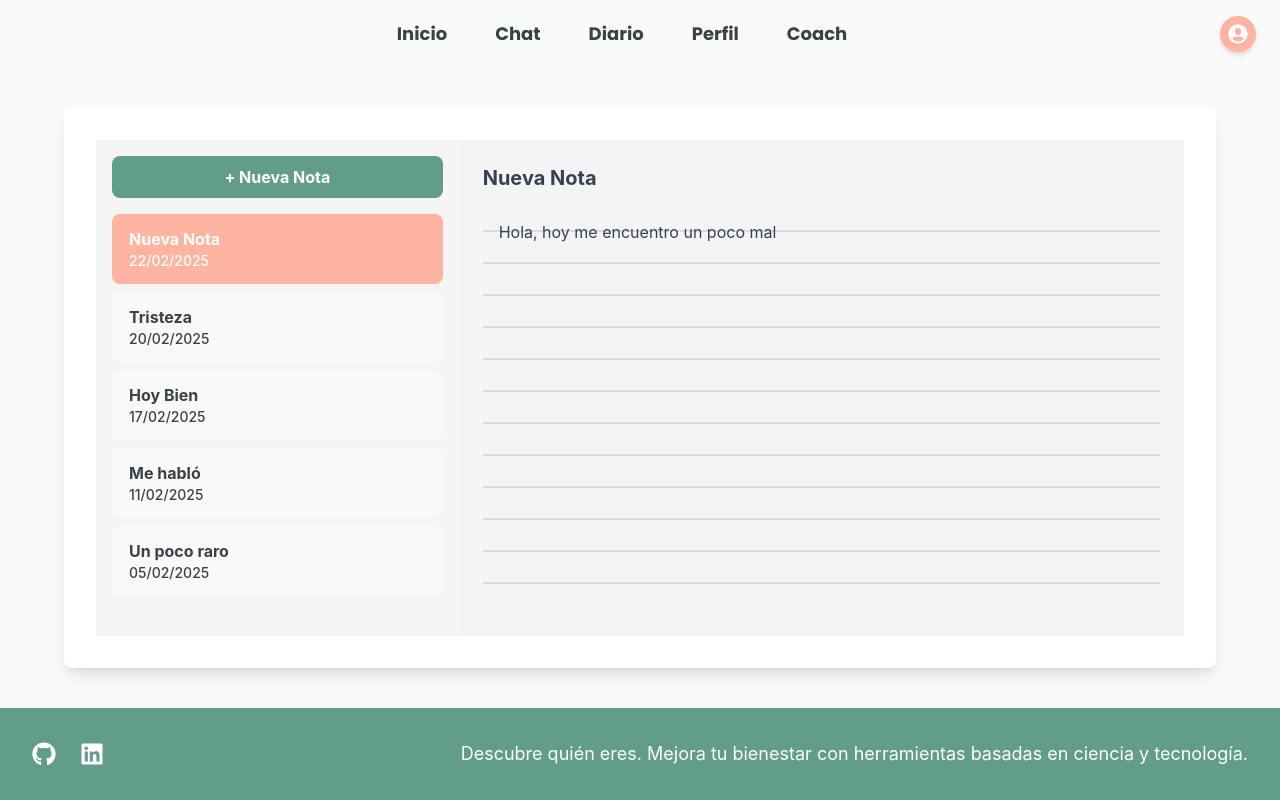
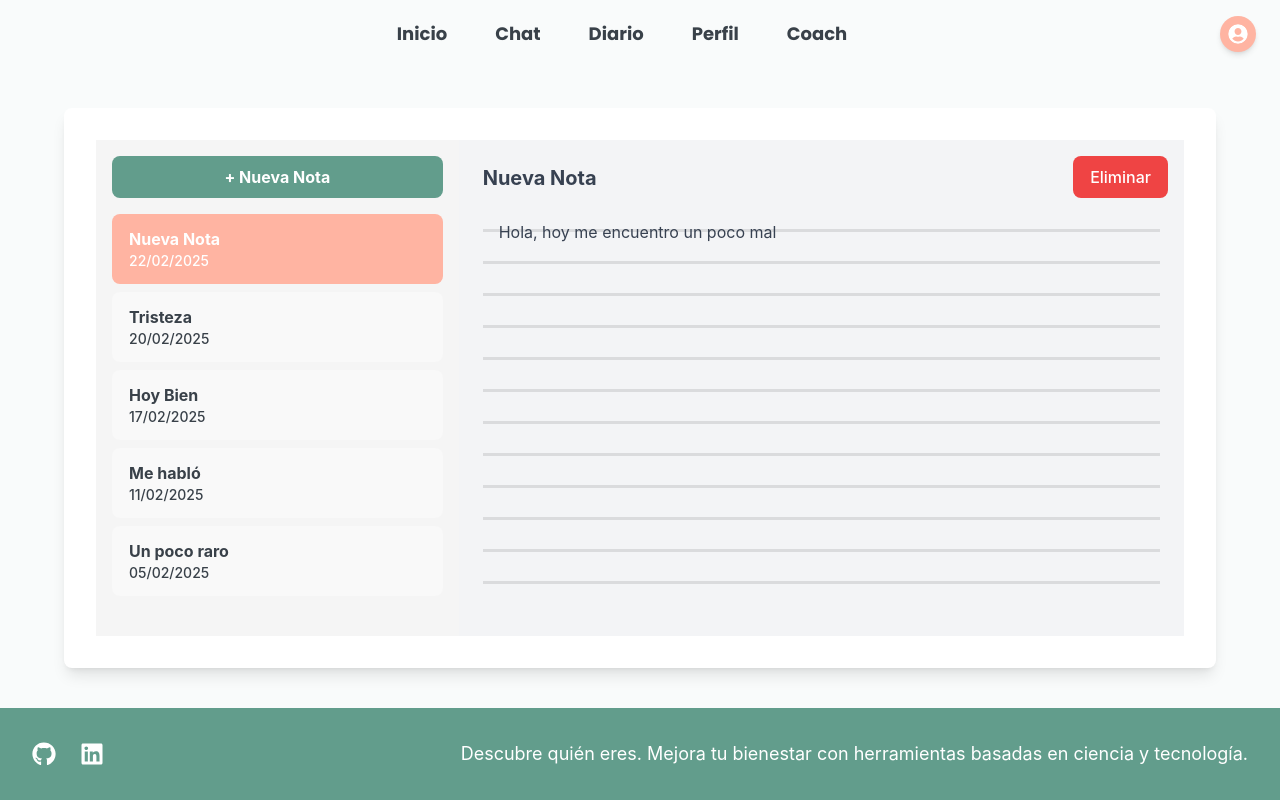
Before and after one commit to pablolobat0/bigFive, a React (Vite) app in the folder frontend/: page /diario in a window 1280 px wide. Built offline with nearby package versions, Linux system fonts and the light colour scheme.

Commit message:
Desplazos corregidos en la nodelist y en el nodeeditor

```diff
--- a/frontend/src/components/NoteEditor.tsx
+++ b/frontend/src/components/NoteEditor.tsx
@@ -1,6 +1,6 @@
 import React from "react";
 
-const NoteEditor = ({ note, onUpdateNote }: any) => {
+const NoteEditor = ({ note, onUpdateNote, onDeleteNote }: any) => {
   const handleTitleChange = (e: React.ChangeEvent<HTMLInputElement>) => {
     onUpdateNote({ ...note, title: e.target.value });
   };
@@ -10,21 +10,31 @@ const NoteEditor = ({ note, onUpdateNote }: any) => {
   };
 
   return (
-    <section className="w-2/3 p-6 bg-gray-100 flex flex-col">
+    <section className="w-2/3 p-6 bg-gray-100 flex flex-col relative">
+      {/* Botón de eliminar */}
+      <button
+        className="absolute top-4 right-4 bg-red-500 text-white px-4 py-2 rounded-lg hover:bg-red-600 transition"
+        onClick={() => onDeleteNote(note.id)}
+      >
+        Eliminar
+      </button>
+
       <input
         className="text-xl font-bold mb-2 bg-transparent border-none focus:outline-none text-gray-700"
         value={note.title}
         onChange={handleTitleChange}
       />
       <textarea
-        className="w-full flex-1 p-4 bg-transparent border-none resize-none focus:outline-none text-gray-700"
+        className="w-full flex-1 p-4 bg-transparent border-none resize-none focus:outline-none text-gray-700 overflow-y-auto"
         value={note.content}
         onChange={handleContentChange}
         placeholder="Escribe aquí..."
         style={{
-          backgroundImage: "linear-gradient(transparent 95%, rgba(0,0,0,0.1) 5%)",
+          backgroundImage: "linear-gradient(transparent 90%, rgba(0,0,0,0.1) 10%)",
           backgroundSize: "100% 2rem",
           lineHeight: "2rem",
+          backgroundAttachment: "local", // Permite que las líneas se muevan con el scroll
+          paddingTop: "1rem",
         }}
       />
     </section>
--- a/frontend/src/components/NoteList.tsx
+++ b/frontend/src/components/NoteList.tsx
@@ -3,12 +3,16 @@ import React from "react";
 const NoteList = ({ notes, selectedNote, onSelectNote, onNewNote }: any) => {
   return (
     <aside className="w-1/3 bg-sidebar p-4 flex flex-col">
+      {/* Botón de Nueva Nota */}
       <button
         className="mb-4 bg-secondary text-white px-4 py-2 rounded-lg font-bold hover:bg-opacity-90 transition"
         onClick={onNewNote}
       >
         + Nueva Nota
       </button>
+
+      {/* Contenedor con scroll solo cuando sea necesario */}
+      <div className="flex-1 max-h-[65vh] overflow-y-auto">
         {notes.map((note: any) => (
           <button
             key={note.id}
@@ -17,10 +21,11 @@ const NoteList = ({ notes, selectedNote, onSelectNote, onNewNote }: any) => {
             }`}
             onClick={() => onSelectNote(note)}
           >
-          <h3 className="font-bold">{note.title}</h3>
+            <h3 className="font-bold truncate">{note.title}</h3>
             <p className="text-sm">{note.date}</p>
           </button>
         ))}
+      </div>
     </aside>
   );
 };
--- a/frontend/src/pages/Diario.tsx
+++ b/frontend/src/pages/Diario.tsx
@@ -37,16 +37,31 @@ const DiarioPage: React.FC = () => {
     setSelectedNote(newNote);
   };
 
+  const handleDeleteNote = (noteId: number) => {
+    setNotes((prevNotes) => prevNotes.filter((note) => note.id !== noteId));
+
+    // Si la nota eliminada es la actual, seleccionamos otra o dejamos vacío
+    if (selectedNote.id === noteId) {
+      setSelectedNote(notes.length > 1 ? notes[0] : { id: 0, title: "", date: "", content: "" });
+    }
+  };
+
   return (
     <div className="bg-landing2Bg min-h-screen w-full flex flex-col">
       <Header />
-      <div className="flex flex-1 bg-white shadow-lg rounded-lg overflow-hidden mt-10 mb-10 p-8 mx-10 max-w-6xl w-full self-center">
-        <NoteList notes={notes} selectedNote={selectedNote} onSelectNote={handleSelectNote} onNewNote={handleNewNote} />
-        <NoteEditor note={selectedNote} onUpdateNote={handleUpdateNote} />
+      <div className="flex flex-1 bg-white shadow-lg rounded-lg overflow-hidden mt-10 mb-10 p-8 mx-10 max-w-6xl w-full self-center h-[80vh]">
+        <NoteList
+          notes={notes}
+          selectedNote={selectedNote}
+          onSelectNote={handleSelectNote}
+          onNewNote={handleNewNote}
+        />
+        <NoteEditor note={selectedNote} onUpdateNote={handleUpdateNote} onDeleteNote={handleDeleteNote} />
       </div>
       <Footer />
     </div>
   );
+
 };
 
 export default DiarioPage;
```
Lines whose indentation alone changed are shown as unchanged.
